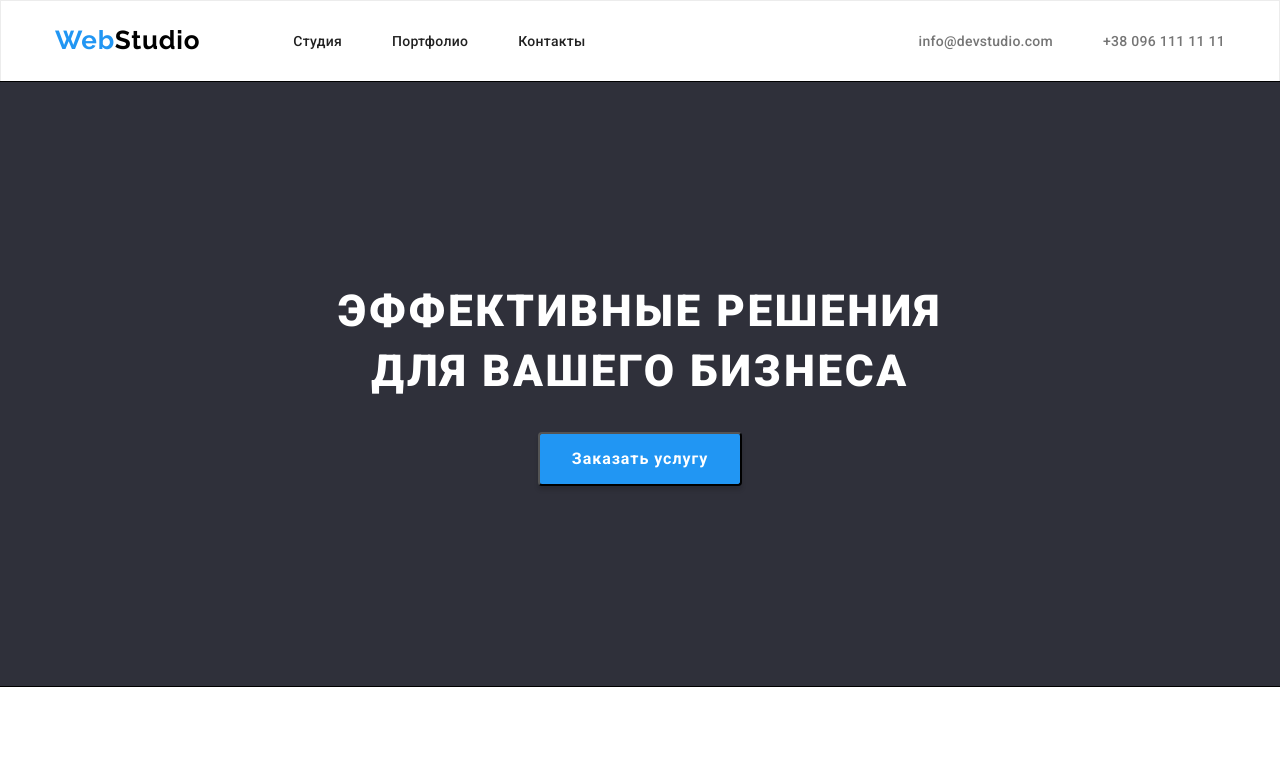
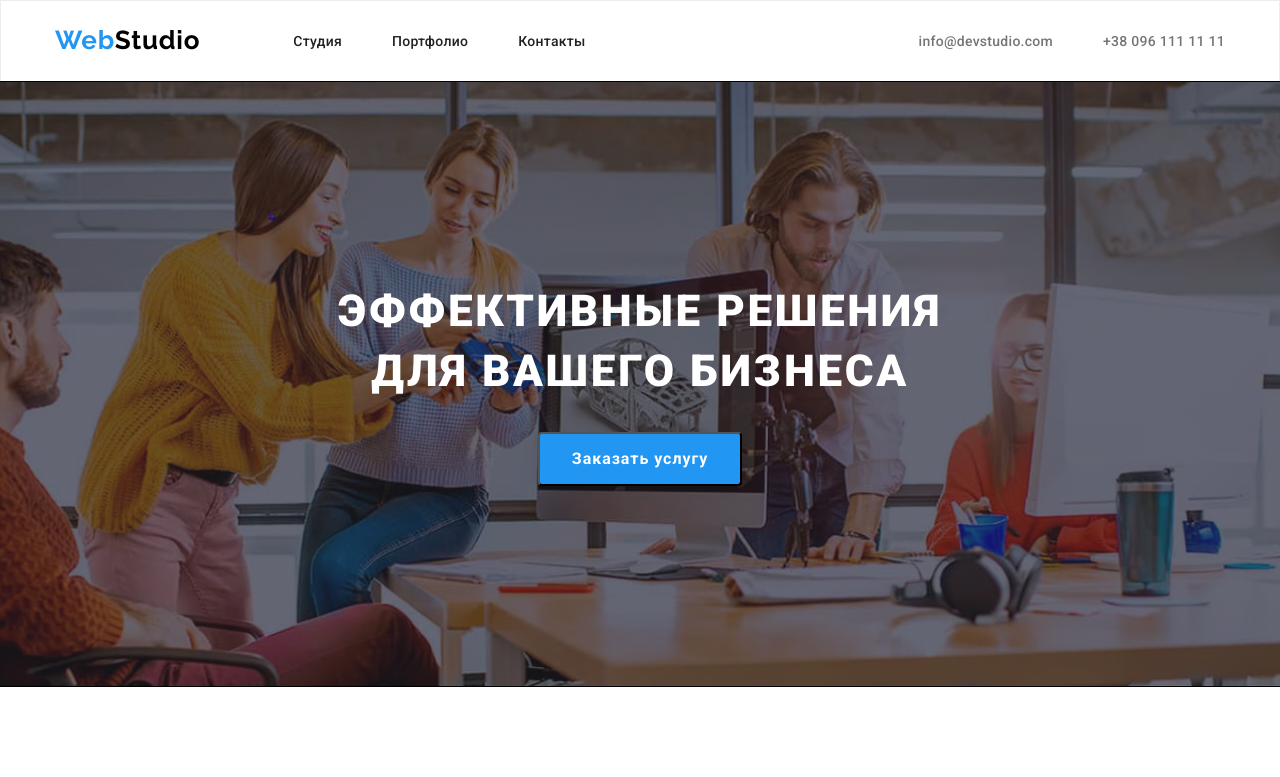
Before and after one commit to Svetiknew/goit-markup-hw-04, a plain HTML site: page index.html in a window 1280 px wide. Shown: the top 777 px of the page. Drawn offline with nearby package versions, Linux system fonts and the light colour scheme.

Commit message:
lgrqdient

```diff
--- a/css/styles.css
+++ b/css/styles.css
@@ -130,10 +130,8 @@ body {
 .page-one {
     outline: 1px solid black;
     background-color: #2F303A;
-    background-image: linear-gradient (to right
-    rgba(47, 48, 58, 0.4),
-    rgba(47, 48, 58, 0.4)),
-    url("../image/office.jpg");
+    background-image: linear-gradient(to right, rgba(47, 48, 58, 0.4), rgba(47, 48, 58, 0.4)),
+    url(../image/office.jpg);
     background-repeat: no-repeat;
     background-position: center;
     background-size: cover;
```
